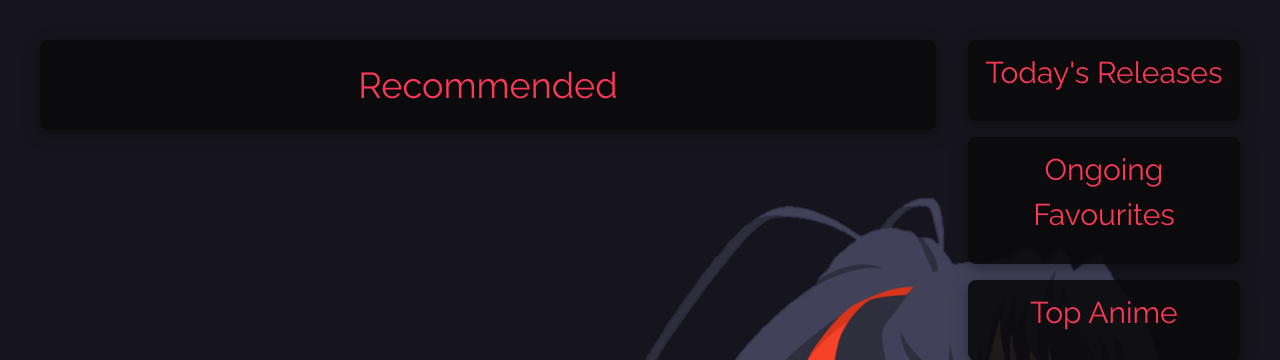
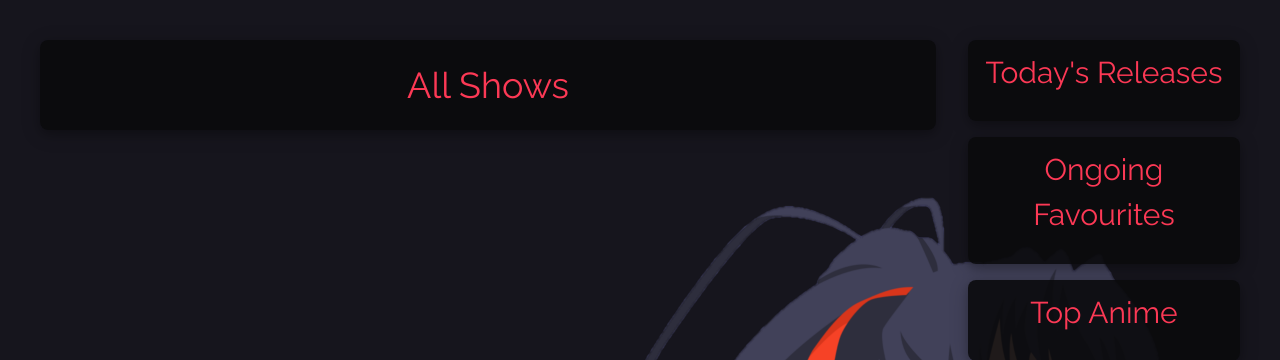
Before and after one commit to ksdfg/ARA-ARA, a Django app: template Ara_Ara/template/homepage.html in a window 1280 px wide. Shown: the part 150-510 px from the top of the page. Run offline with Django 3.2, Linux system fonts and the light colour scheme; the template is opened without the code that fills it, so the values that code supplies are empty.

Commit message:
Update homepage.html

```diff
--- a/Ara_Ara/template/homepage.html
+++ b/Ara_Ara/template/homepage.html
@@ -2,7 +2,7 @@
 
 {% block content %}
     <div class="w3-panel w3-round-large w3-card-4 w3-padding translucent w3-center w3-row-padding w3-stretch">
-        <h1>Recommended</h1>
+        <h1>All Shows</h1>
         {% for anime in animes %}
             <div class="w3-col w3-quarter w3-display-container w3-padding w3-container w3-cell">
                 <a href="{% url 'anime' anime_id=anime.id %}" style="height: 100%">
```
